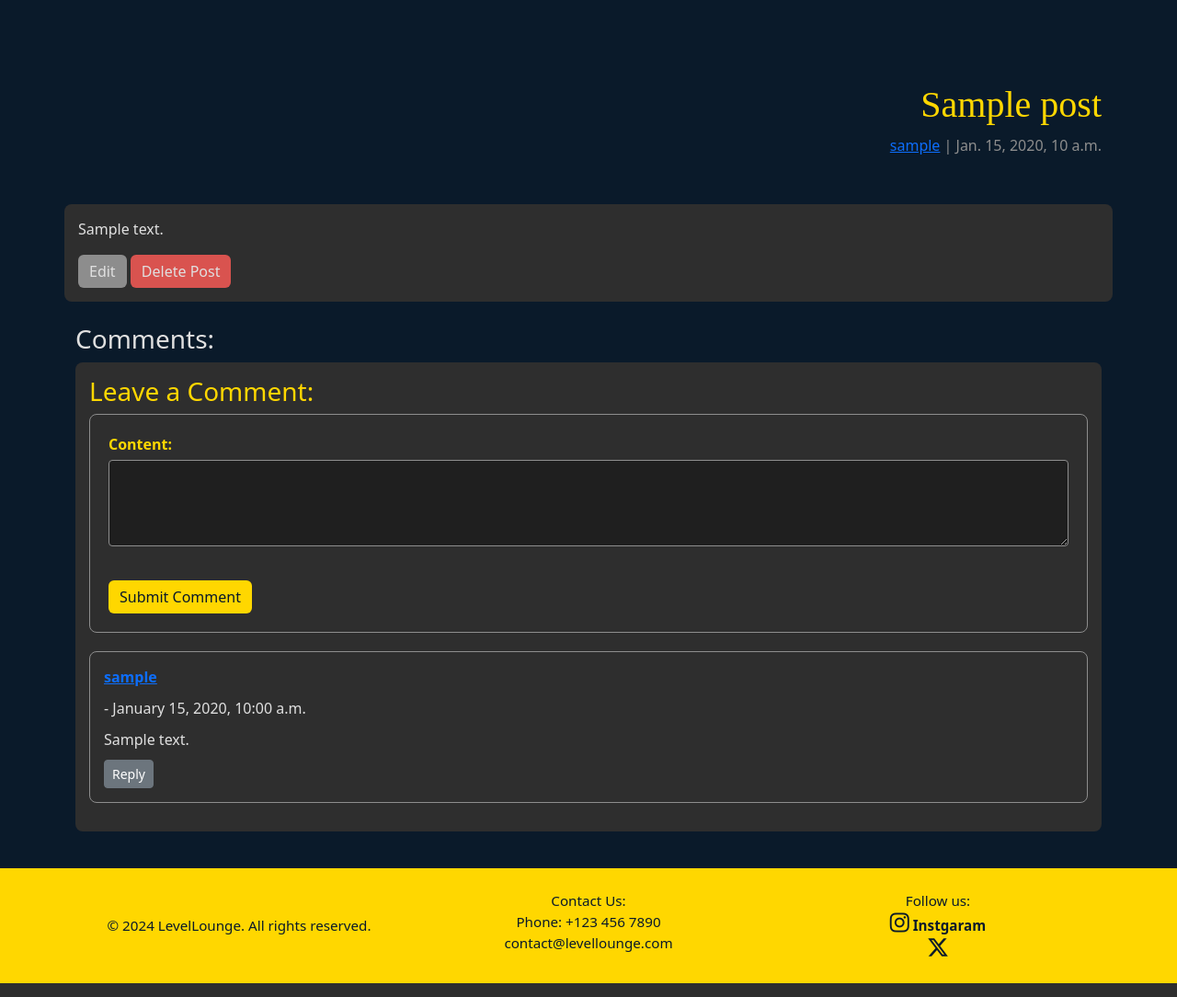
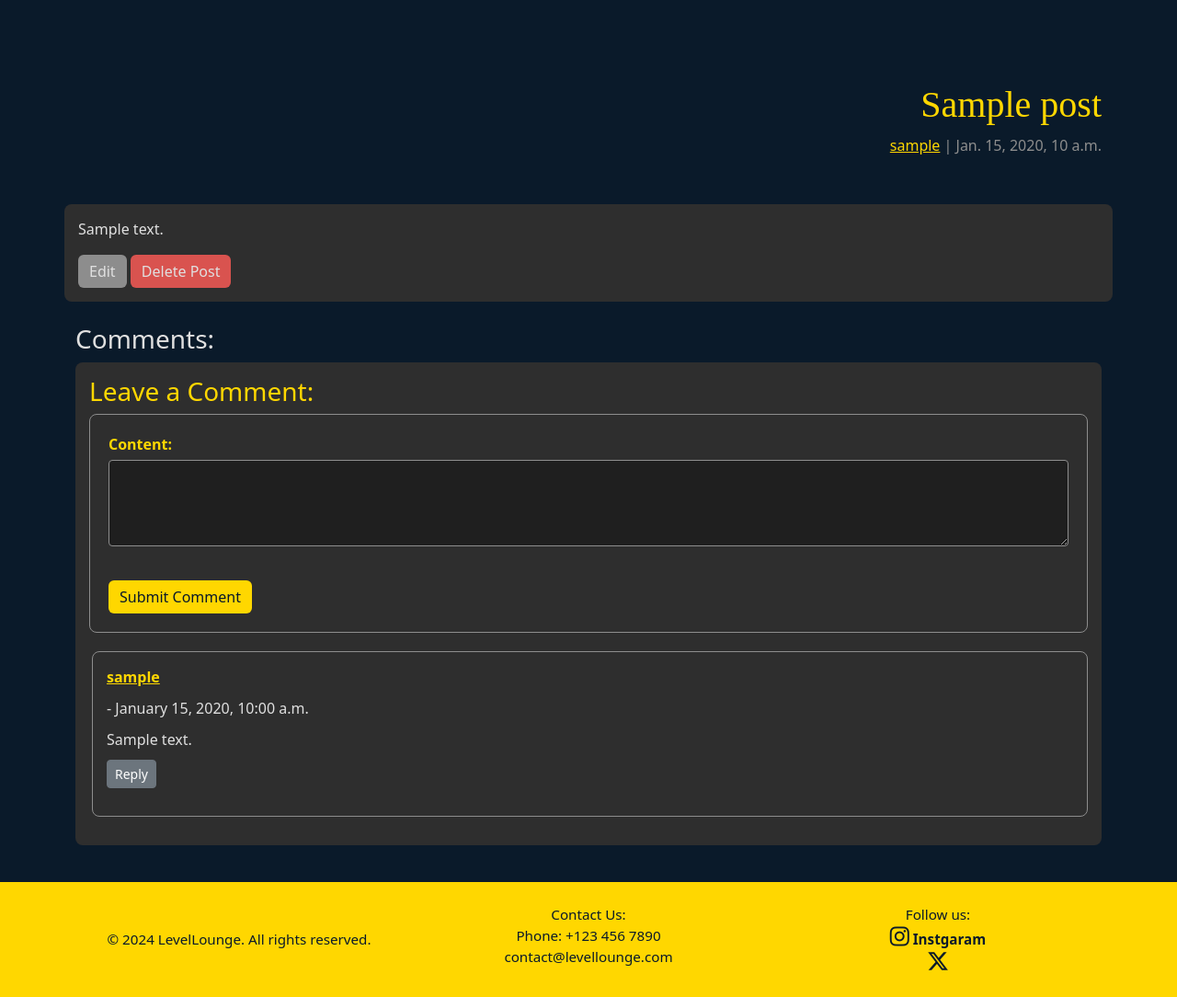
Before and after one commit to SimonMoynihan33/Level-Lounge, a Django app: a page that uses level_lounge/templates/level_lounge/comments.html in a window 1280 px wide. Shown: the part 80-1164 px from the top of the page at 92% size. Run offline with Django 5.2, Linux system fonts and the light colour scheme; a user stored in the database is signed in; tables that the repository leaves empty hold one stand-in row (values such as "Sample post"); some libraries are stand-ins or nearby versions; some web fonts are replaced.

Commit message:
Fix indentation for comments, and change color of profile links in post_detail page

```diff
--- a/level_lounge/templates/level_lounge/comments.html
+++ b/level_lounge/templates/level_lounge/comments.html
@@ -22,7 +22,7 @@
 
     <!-- Reply button for authenticated users -->
     {% if user.is_authenticated %}
-    <button class="btn btn-secondary btn-sm" type="button" onclick="toggleReplyForm('{{ comment.id }}')">
+    <button class="btn btn-secondary btn-sm reply-button" type="button" onclick="toggleReplyForm('{{ comment.id }}')">
         Reply
     </button>
 
--- a/static/css/style.css
+++ b/static/css/style.css
@@ -322,13 +322,6 @@ footer .media i:hover {
     box-shadow: 0 0 0 4px rgba(220, 74, 246, 0.5);
 }
 
-/* Style to make footer stick to bottom of page */
-html,
-body {
-    height: 100%;
-    margin: 0;
-}
-
 /* Flexbox layout for page */
 .wrapper {
     display: flex;
@@ -422,6 +415,12 @@ body {
     /* Golden yellow for headers */
 }
 
+.profile-section a,
+.post-subtitle a {
+    text-decoration: underline;
+    color: #ffd700
+}
+
 .comments-section form {
     margin-bottom: 20px;
 }
@@ -499,6 +498,48 @@ textarea {
 .btn-primary:hover {
     background-color: #e6c200;
     /* Slightly darker yellow on hover */
+}
+
+/* Main comment styles */
+.comment {
+    background-color: #2E2E2E;
+    border-radius: 8px;
+    padding: 15px;
+    color: #E0E0E0;
+    margin-left: 3px; /* Slight indentation for comments */
+    margin-bottom: 10px; /* Space between comments vertically */
+    margin-right: 0;
+    padding-right: 0;
+}
+
+/* Single-level reply styling */
+.reply {
+    background-color: #1F1F1F;
+    padding: 10px;
+    border-radius: 8px;
+    margin-left: 5px; /* Slight indentation for replies */
+    margin-right: 0; /* No margin on the right */
+    padding-right: 0;
+    margin-bottom: 10px; /* Space between replies vertically */
+}
+
+/* Reply form styling */
+.reply-form {
+    background-color: #1F1F1F;
+    padding: 10px;
+    border-radius: 8px;
+    margin-left: 5px; /* Indentation for the reply form */
+    margin-right: 0;
+    padding-right: 0;
+    margin-top: 10px;
+}
+
+/* Button styling */
+.reply-button {
+    background-color: #8d8d8d;
+    border: none;
+    color: #E0E0E0;
+    margin-bottom: 15px;
 }
 
 /* Link to Login */
```
